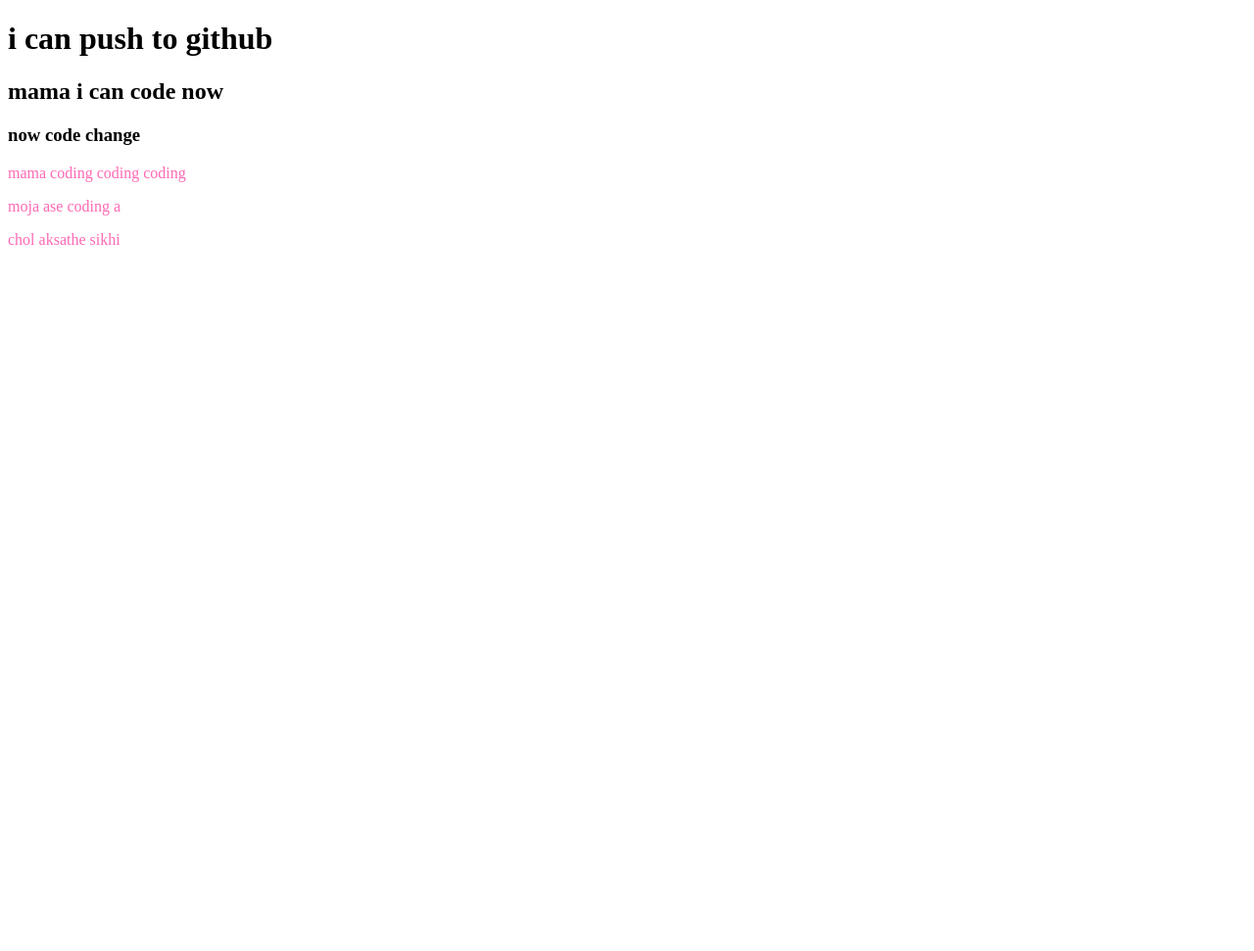
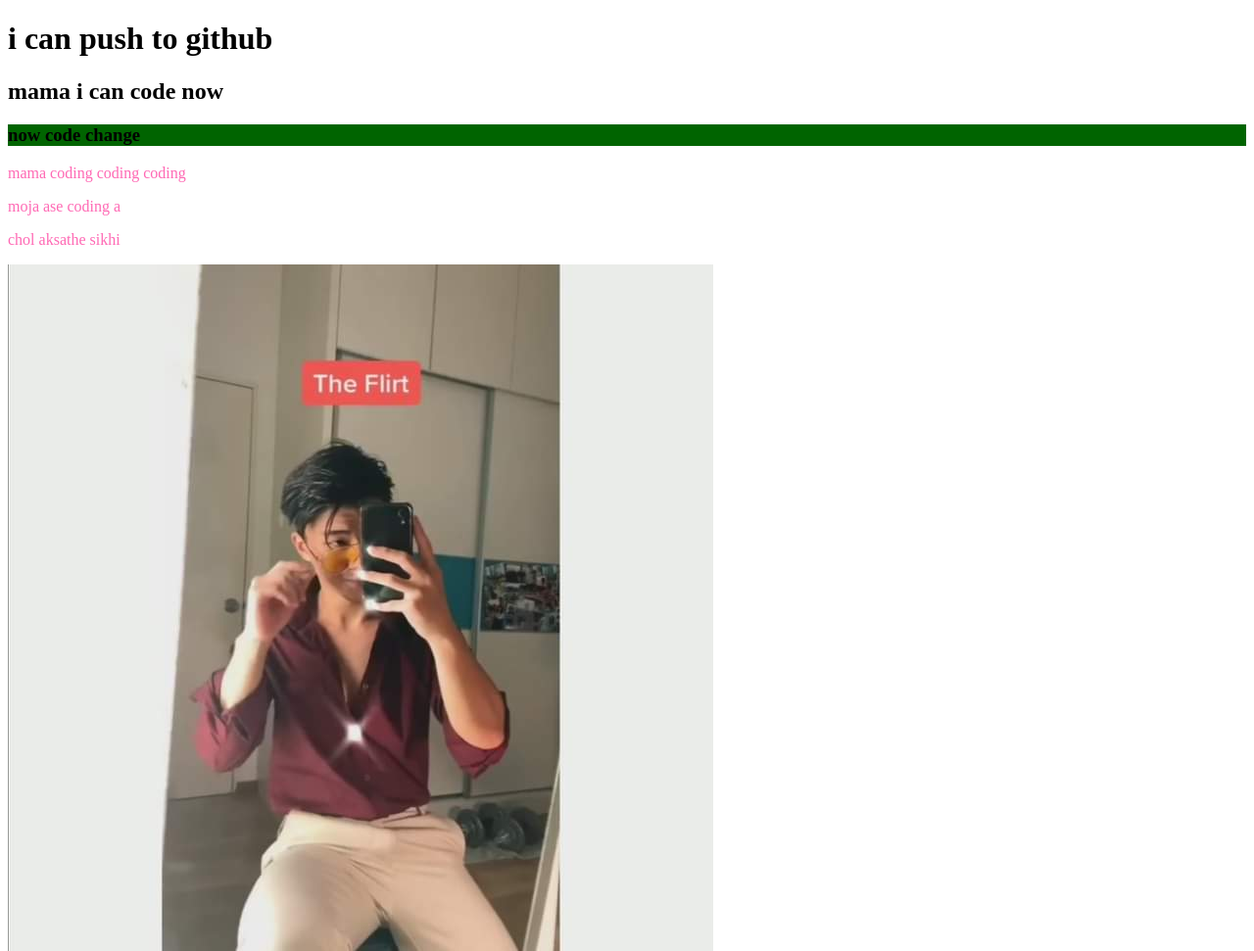
Before and after one commit to shakilahmed12/my-third-repo, a plain HTML site: page index.html in a window 1280 px wide. Shown: the whole page at 98% size. Before the commit the page ends 800 px from the top, so only its background shows below. Drawn offline with Linux system fonts and the light colour scheme.

Commit message:
photos add

```diff
--- a/index.html
+++ b/index.html
@@ -14,5 +14,6 @@
     <p>mama coding coding coding</p>
     <p>moja ase coding a</p>
     <p>chol aksathe sikhi</p>
+    <img src="FB_IMG_1602856375074.jpg" alt="">
 </body>
 </html>
--- a/style.css
+++ b/style.css
@@ -1,3 +1,6 @@
 p{
     color:hotpink;
 }
+h3{
+    background-color: darkgreen;
+}
```
Also changed, not shown: FB_IMG_1602856375074.jpg (added), FB_IMG_1614262721580.jpg (added), FB_IMG_1617623077162.jpg (added).
